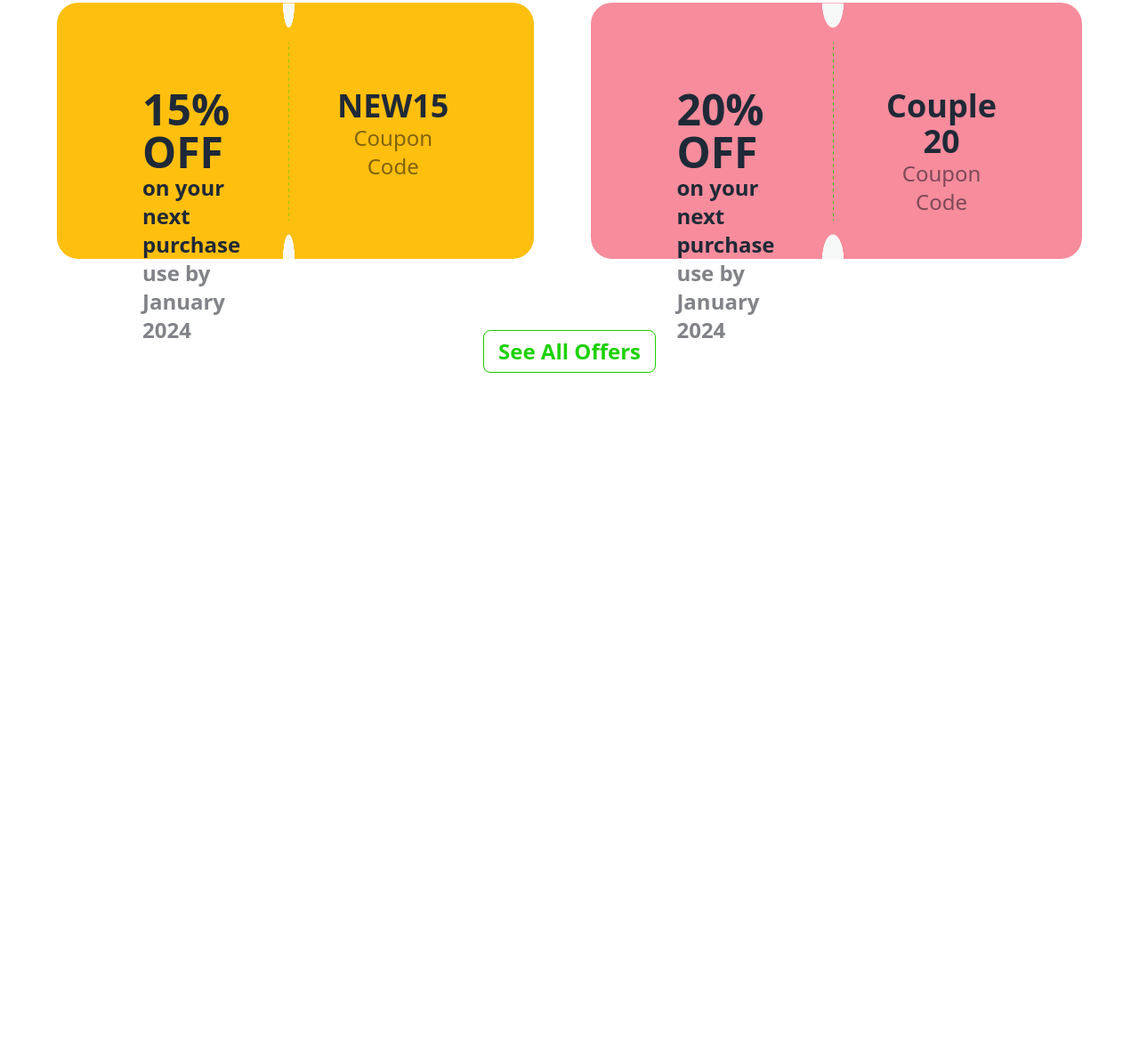
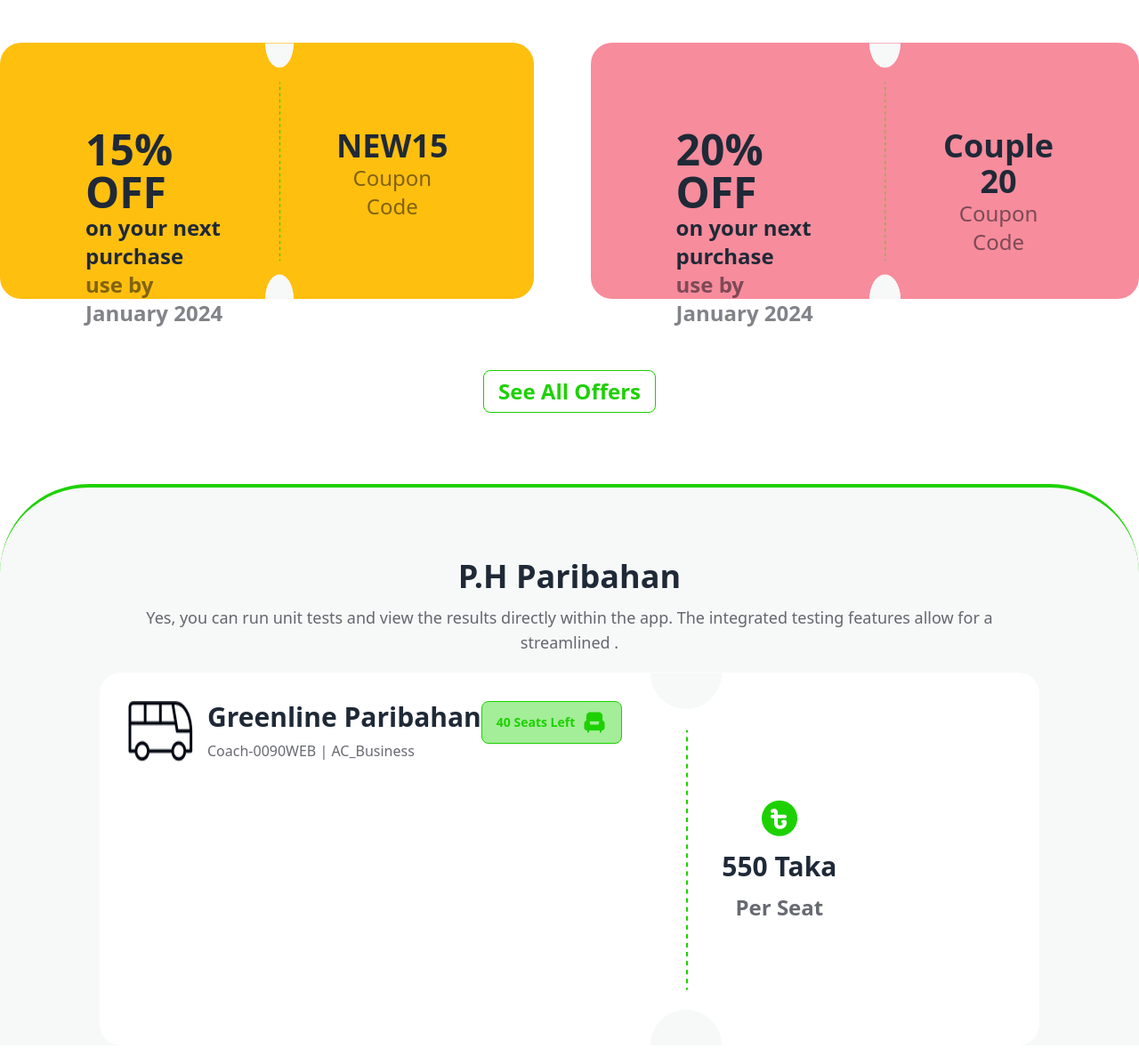
Before and after one commit to mdalarmansorker/B9-A5-Arman, a plain HTML site: page index.html in a window 1280 px wide. Shown: the part 904-2082 px from the top of the page at 89% size. Before the commit the page ends 1403 px from the top, so only its background shows below. Drawn offline with nearby package versions, Linux system fonts and the light colour scheme.

Commit message:
nothing checking

```diff
--- a/index.html
+++ b/index.html
@@ -11,8 +11,8 @@
     />
     <script src="https://cdn.tailwindcss.com"></script>
   </head>
-  <body class="mx-8 md:mx-12 lg:mx-16 mt-2 md:mt-3 lg:mt-4">
-    <header class="mx-8 md:mx-12 lg:mx-24 mt-2 md:mt-3 lg:mt-4">
+  <body>
+    <header class="mx-8 md:mx-12 lg:mx-28 mt-2 md:mt-3 lg:mt-4">
       <!-- Navbar -->
       <div class="navbar bg-base-100">
         <div class="navbar-start">
@@ -117,6 +117,7 @@
       </div>
     </header>
     <main>
+      <!-- offer section -->
       <section
         id="offer"
         class="flex flex-col justify-center items-center gap-20 mb-20"
@@ -162,6 +163,55 @@
           >See All Offers</a
         >
       </section>
+      <section
+        class="mt-6 border-t-4 rounded-t-[100px] border-[#1DD100] bg-[#F7F8F8]"
+      >
+        <div class="lg:mx-28 mt-20 mb-7">
+          <!-- section title -->
+          <div class="text-center">
+            <h1 class="text-4xl font-extrabold mb-3">P.H Paribahan</h1>
+            <p class="text-lg text-[#03071299]">
+              Yes, you can run unit tests and view the results directly within
+              the app. The integrated testing features allow for a streamlined .
+            </p>
+          </div>
+          <!-- ticket card -->
+          <div class="mt-5">
+            <div class="bg-white rounded-3xl flex">
+              <div class="p-8">
+                <div class="flex justify-between">
+                  <div class="flex gap-4">
+                    <img src="images/bus-logo.png" alt="" />
+                    <div class="flex flex-col gap-2">
+                      <h2 class="text-3xl font-extrabold">
+                        Greenline Paribahan
+                      </h2>
+                      <p class="text-[#03071299]">
+                        Coach-0090WEB | AC_Business
+                      </p>
+                    </div>
+                  </div>
+                  <div>
+                    <a
+                      class="btn bg-[#1DD10066] border-[#1DD100] text-[#1DD100]"
+                      >40 Seats Left <img src="/images/seat-green-filled.png" alt=""
+                    /></a>
+                  </div>
+                </div>
+                <div></div>
+              </div>
+              <div>
+                <img src="images/info-devider.png" alt="" />
+              </div>
+              <div class="flex flex-col justify-center items-center gap-3">
+                <img src="images/fare.png" alt="" />
+                <h1 class="font-extrabold text-3xl">550 Taka</h1>
+                <h3 class="font-bold text-2xl text-[#03071299]">Per Seat</h3>
+              </div>
+            </div>
+          </div>
+        </div>
+      </section>
 
     </main>
     <footer></footer>
```
